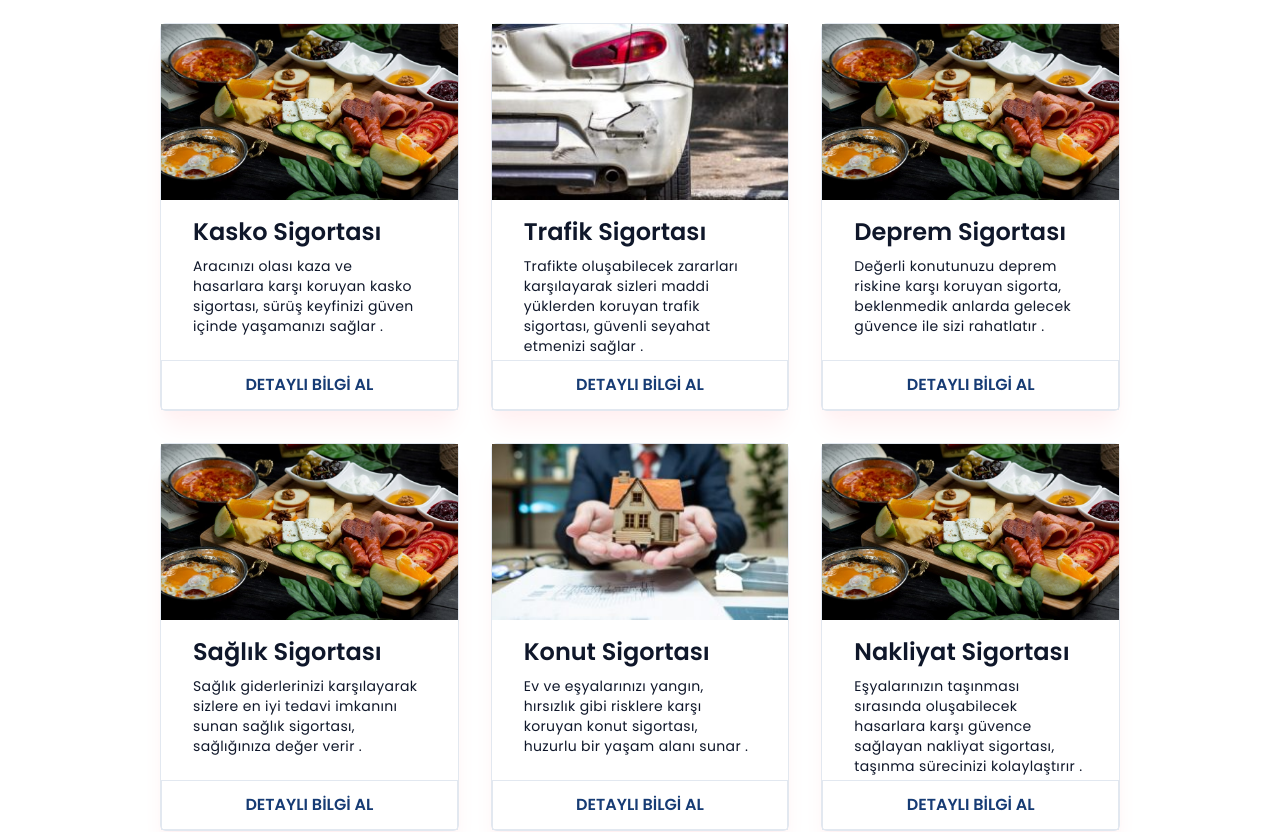
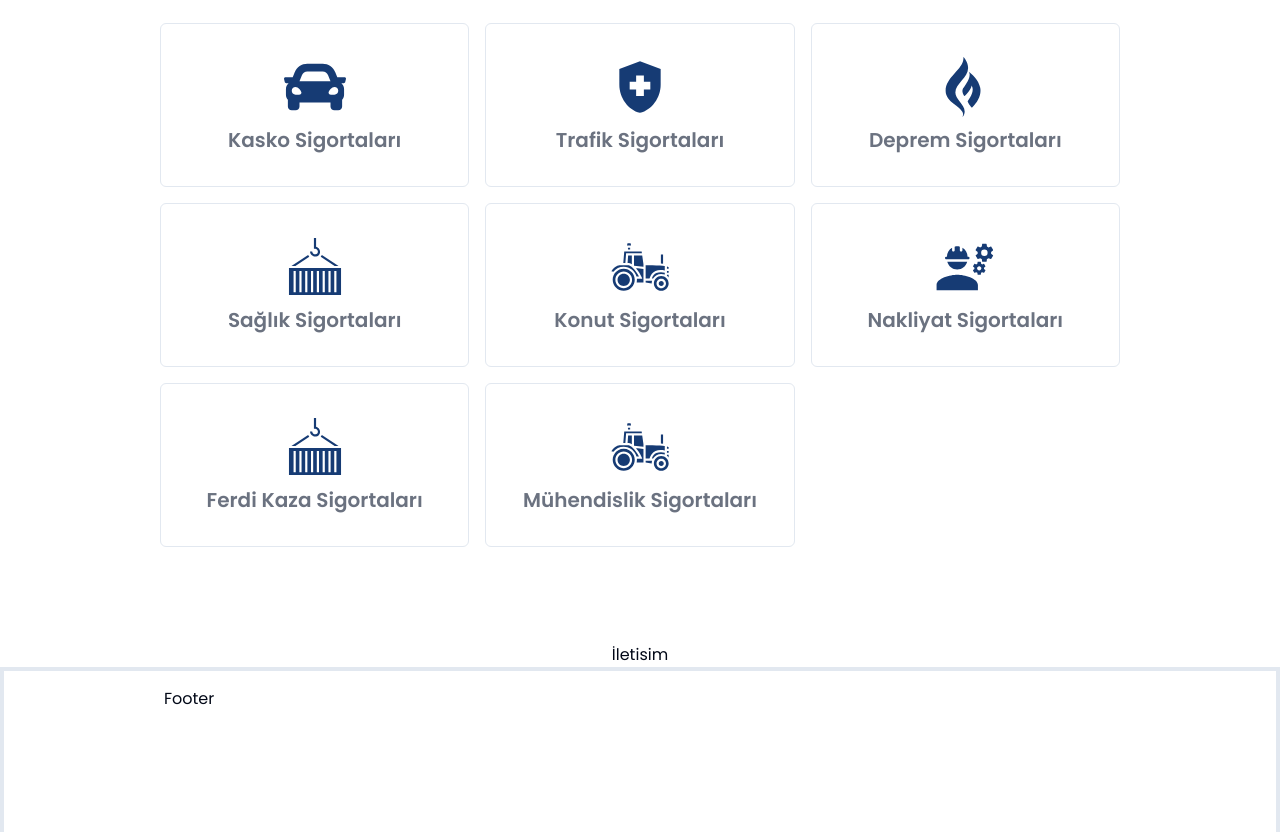
Before and after one commit to furkanleylek/Sigorta, a Next.js app: page / in a window 1280 px wide. Shown: the part 1580-2412 px from the top of the page. Built offline with nearby package versions, Linux system fonts and the light colour scheme.

Commit message:
sigorta types

```diff
--- a/components/header/navigation-modal.tsx
+++ b/components/header/navigation-modal.tsx
@@ -7,6 +7,7 @@ import { FaCar, FaGripfire } from 'react-icons/fa'
 import { MdHealthAndSafety } from 'react-icons/md'
 import { GiCargoCrate, GiFarmTractor } from 'react-icons/gi'
 import { MdEngineering } from 'react-icons/md'
+import { Key } from 'lucide-react'
 
 const components = [
     {
@@ -193,33 +194,6 @@ const components = [
     },
 ]
 
-interface ListItemProps {
-    title: string
-    linkHref: string
-    Icon: string
-}
-
-
-// const ListItem: React.FC<ListItemProps> = ({ title, linkHref, Icon }) => {
-//     return (
-//         <li>
-//             <NavigationMenuLink asChild>
-//                 <Link
-//                     href={linkHref}
-//                     className={`block select-none space-y-1 rounded-md p-3 leading-none no-underline outline-none transition-colors hover:bg-accent hover:text-accent-foreground focus:bg-accent focus:text-accent-foreground, `}>
-//                     <Icon />
-//                     <div className='space-y-2 py-2'>
-//                         <h5 className="text-sm font-medium leading-none">
-//                             {title}
-//                         </h5>
-//                     </div>
-//                 </Link>
-//             </NavigationMenuLink>
-//         </li>
-//     )
-// }
-
-
 export const NavbarModal = () => {
 
     const [openModal, setOpenModal] = useState(false)
@@ -241,10 +215,9 @@ export const NavbarModal = () => {
                         const isSeperate = index === 0;
 
                         return (
-                            <>
-                                {!isSeperate && <div key={index} className='w-[1px] h-8 bg-gray-200'></div>}
+                            <React.Fragment key={e.title}>
+                                {!isSeperate && <div className='w-[1px] h-8 bg-gray-200'></div>}
                                 <Link
-                                    key={e.title}
                                     href={e.href}
                                     className={`px-12 ${openModal && category === e.title && 'bg-gray-200'} `}
                                     onMouseOver={() => { setOpenModal(true), setCategory(e.title) }}
@@ -262,7 +235,7 @@ export const NavbarModal = () => {
                                         </div>
                                     </div>
                                 </Link>
-                            </>
+                            </React.Fragment>
                         )
                     })
                 }
--- a/components/main/sigorta-types/all-sigorta-types.tsx
+++ b/components/main/sigorta-types/all-sigorta-types.tsx
@@ -5,43 +5,51 @@ import Container from '@/components/ui/container'
 import { TitleH3 } from '@/components/ui/h3'
 import { TitleH2 } from '@/components/ui/h2'
 import { Paragraph } from '@/components/ui/paragraph'
+import { FaCar, FaGripfire } from 'react-icons/fa'
+import { MdHealthAndSafety } from 'react-icons/md'
+import { GiCargoCrate, GiFarmTractor } from 'react-icons/gi'
+import { MdEngineering } from 'react-icons/md'
 
 const SigortaTypes = [
     {
-        title: "Kasko Sigortası",
-        description: 'Aracınızı olası kaza ve hasarlara karşı koruyan kasko sigortası, sürüş keyfinizi güven içinde yaşamanızı sağlar .',
-        imageUrl: '/test.jpg',
-        linkHref: 'kaskosigortasi'
+        title: "Kasko Sigortaları",
+        linkHref: 'kaskosigortasi',
+        Icon: FaCar,
     },
     {
-        title: "Trafik Sigortası",
-        description: 'Trafikte oluşabilecek zararları karşılayarak sizleri maddi yüklerden koruyan trafik sigortası, güvenli seyahat etmenizi sağlar .',
-        imageUrl: '/trafik.jpg',
-        linkHref: 'trafiksigortasi'
+        title: "Trafik Sigortaları",
+        linkHref: 'trafiksigortasi',
+        Icon: MdHealthAndSafety,
     },
     {
-        title: "Deprem Sigortası",
-        description: 'Değerli konutunuzu deprem riskine karşı koruyan sigorta, beklenmedik anlarda gelecek güvence ile sizi rahatlatır .',
-        imageUrl: '/test.jpg',
-        linkHref: 'depremsigortasi'
+        title: "Deprem Sigortaları",
+        linkHref: 'depremsigortasi',
+        Icon: FaGripfire,
     },
     {
-        title: "Sağlık Sigortası",
-        description: 'Sağlık giderlerinizi karşılayarak sizlere en iyi tedavi imkanını sunan sağlık sigortası, sağlığınıza değer verir .',
-        imageUrl: '/test.jpg',
-        linkHref: 'sagliksigortasi'
+        title: "Sağlık Sigortaları",
+        linkHref: 'sagliksigortasi',
+        Icon: GiCargoCrate,
     },
     {
-        title: "Konut Sigortası",
-        description: 'Ev ve eşyalarınızı yangın, hırsızlık gibi risklere karşı koruyan konut sigortası, huzurlu bir yaşam alanı sunar .',
-        imageUrl: '/konut.jpg',
-        linkHref: 'konutsigortasi'
+        title: "Konut Sigortaları",
+        linkHref: 'konutsigortasi',
+        Icon: GiFarmTractor,
     },
     {
-        title: "Nakliyat Sigortası",
-        description: 'Eşyalarınızın taşınması sırasında oluşabilecek hasarlara karşı güvence sağlayan nakliyat sigortası, taşınma sürecinizi kolaylaştırır .',
-        imageUrl: '/test.jpg',
-        linkHref: 'nakliyatsigortasi'
+        title: "Nakliyat Sigortaları",
+        linkHref: 'nakliyatsigortasi',
+        Icon: MdEngineering,
+    },
+    {
+        title: "Ferdi Kaza Sigortaları",
+        linkHref: 'nakliyatsigortasi',
+        Icon: GiCargoCrate,
+    },
+    {
+        title: "Mühendislik Sigortaları",
+        linkHref: 'nakliyatsigortasi',
+        Icon: GiFarmTractor,
     }
 ]
 
@@ -56,7 +64,7 @@ const AllSigortaTypes = () => {
                 <Paragraph className='text-gray-500 italic pl-4'>
                     Farklı risklere karşı korunma ihtiyacını karşılamak için hayat sigortası, sağlık sigortası, otomobil sigortası gibi çeşitli güvence sistemleri sunulur. Her bir sigorta türü, özel ihtiyaçlarına yönelik koruma sağlar                            </Paragraph>
             </div>
-            <div className='grid grid-cols-1 md:grid-cols-2 xl:grid-cols-3 gap-8'>
+            <div className='grid grid-cols-2 xl:grid-cols-3 gap-4'>
                 {
                     SigortaTypes.map((sigorta) => {
                         return <SingleSigortaType key={sigorta.title} singleSigorta={sigorta} />
--- a/components/main/sigorta-types/single-sigorta-type.tsx
+++ b/components/main/sigorta-types/single-sigorta-type.tsx
@@ -6,69 +6,25 @@ import Link from 'next/link'
 interface SingleSigortaTypeProps {
     singleSigorta: {
         title: string
-        description: string
-        imageUrl: string
         linkHref: string
+        Icon: React.ComponentType<any>; // İkon bileşeninin türünü belirtin
     }
 }
 
 const SingleSigortaType: React.FC<SingleSigortaTypeProps> = ({ singleSigorta }) => {
 
+    const IconComponent = singleSigorta.Icon; // İkona erişim için böyle bir bileşen oluşturun
 
     return (
-        <>
-            <Link
-                href={`/${singleSigorta.linkHref}`}
-                className='flex flex-col justify-between border border-border rounded-md shadow-xl shadow-rose-50  text-primary bg-white  w-full h-full
+        <Link
+            href={`/${singleSigorta.linkHref}`}
+            className='border border-border p-8 flex flex-col items-center justify-center gap-2 group text-gray-500 hover:bg-main hover:text-white transition-all duration-400 rounded-md
 '>
-                <div className='relative w-full h-44 '>
-                    <Image
-                        src={singleSigorta.imageUrl}
-                        fill
-                        alt={singleSigorta.title}
-                        className='object-cover'
-                    />
-                </div>
-                <div className="px-4 lg:px-8 py-4 space-y-2 h-32 md:h-40">
-                    <h4 className='font-semibold text-base lg:text-2xl '>
-                        {singleSigorta.title}
-                    </h4>
-                    <Paragraph className='whitespace-pre-line '>
-                        {singleSigorta.description}
-                    </Paragraph>
-                </div>
-                <button className='text-sm md:text-base text-main font-semibold border border-border py-3 '>
-                    DETAYLI BİLGİ AL
-                </button>
-
-            </Link>
-
-            {/*
-
-
-            <Link
-                href={`/${singleSigorta.linkHref}`}
-                className='border border-border rounded-md shadow-xl shadow-rose-50  text-primary bg-white
-   group hover:bg-main hover:text-white hover:transition-all hover:translate-y-[-10px] hover:duration-500 duration-500 opacity-80 hover:opacity-100'>
-                <div className='relative w-full h-36'>
-                    <Image
-                        src={singleSigorta.imageUrl}
-                        fill
-                        alt={singleSigorta.title}
-                        className='object-cover'
-                    />
-                </div>
-                <div className='flex flex-col p-4 lg:py-4 lg:px-8 space-y-4 h-full '>
-                    <h4 className='font-semibold text-base lg:text-2xl'>
-                        {singleSigorta.title}
-                    </h4>
-                    <Paragraph className='whitespace-pre-line flex-grow'>
-                        {singleSigorta.description}
-                    </Paragraph>
-                </div>
-            </Link> */}
-        </>
-
+            <IconComponent size={62} className="text-main group-hover:text-white " />
+            <h4 className='font-semibold text-base xl:text-xl text-center'>
+                {singleSigorta.title}
+            </h4>
+        </Link>
     )
 }
 
```
